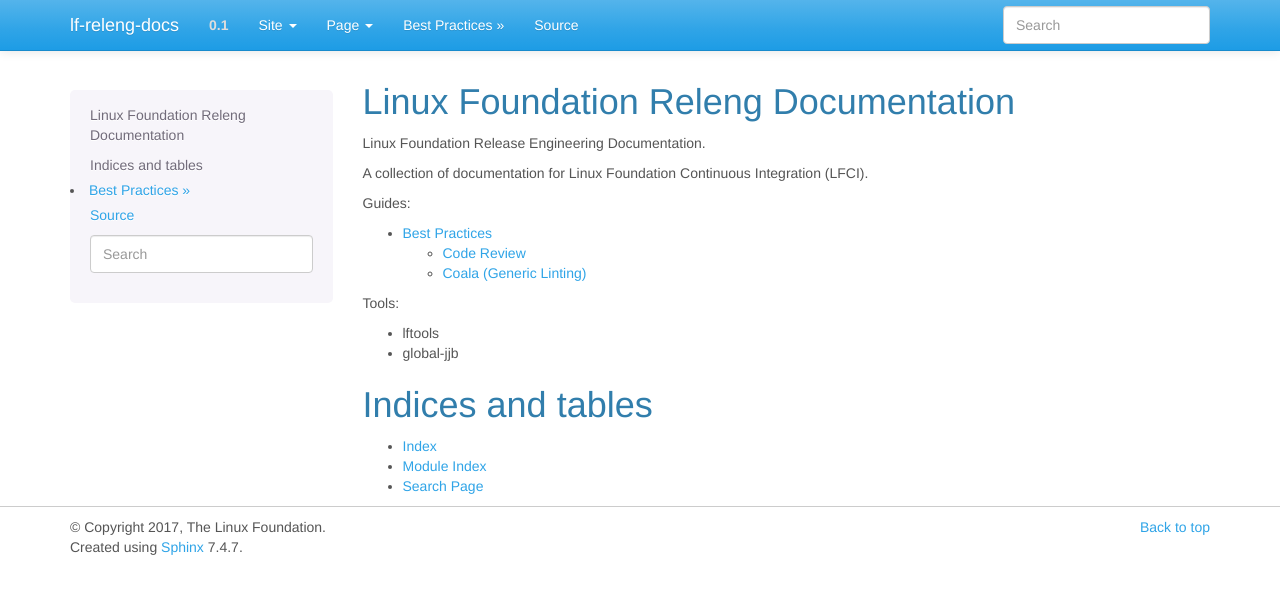
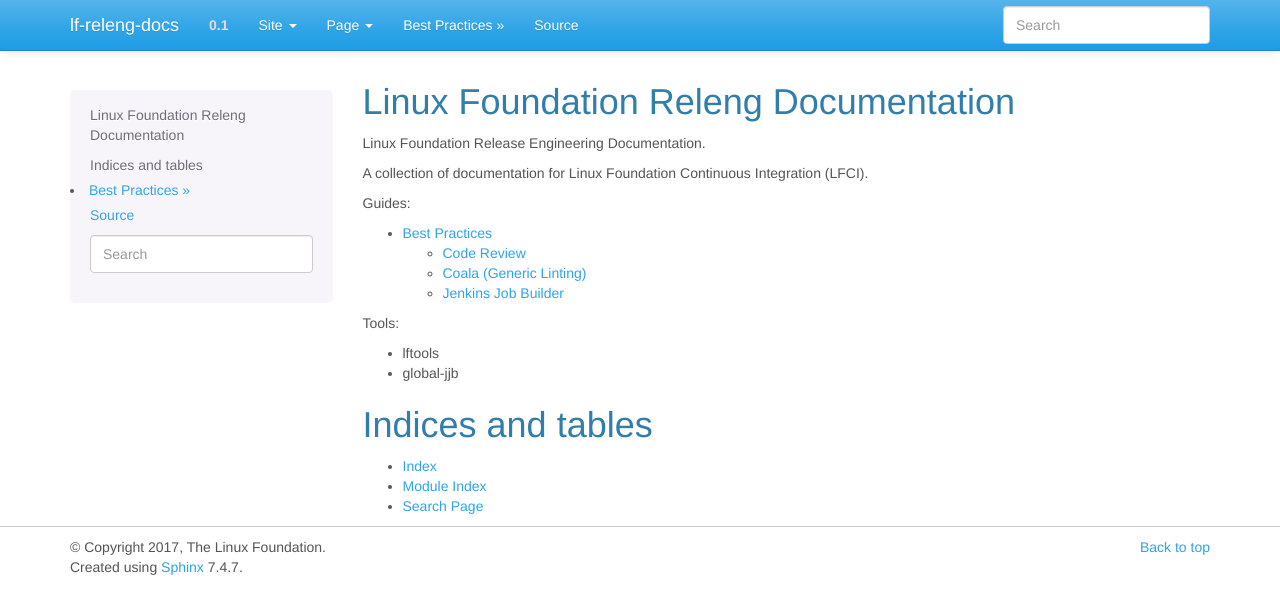
Before and after one commit to lfit/releng-docs, a Sphinx documentation site: the page built from docs/index.rst, in a window 1280 px wide. Shown: the top 614 px of the page. Built offline with Sphinx 7.4.7, drawn with Linux system fonts in a browser that asks for light colours.

Commit message:
Add Global JJB Best Practices link
Issue: RELENG-507
Change-Id: Iceaa17073e320cc327c3ae97a24653a2e45ff825
Signed-off-by: Thanh Ha <thanh.ha@linuxfoundation.org>

```diff
--- a/docs/best-practices.rst
+++ b/docs/best-practices.rst
@@ -128,3 +128,8 @@
 
 .. literalinclude:: ../tox.ini
     :language: ini
+
+Jenkins Job Builder
+===================
+
+:ref:`Jenkins Job Builder Best Practices <global-jjb-best-practices>`
```
